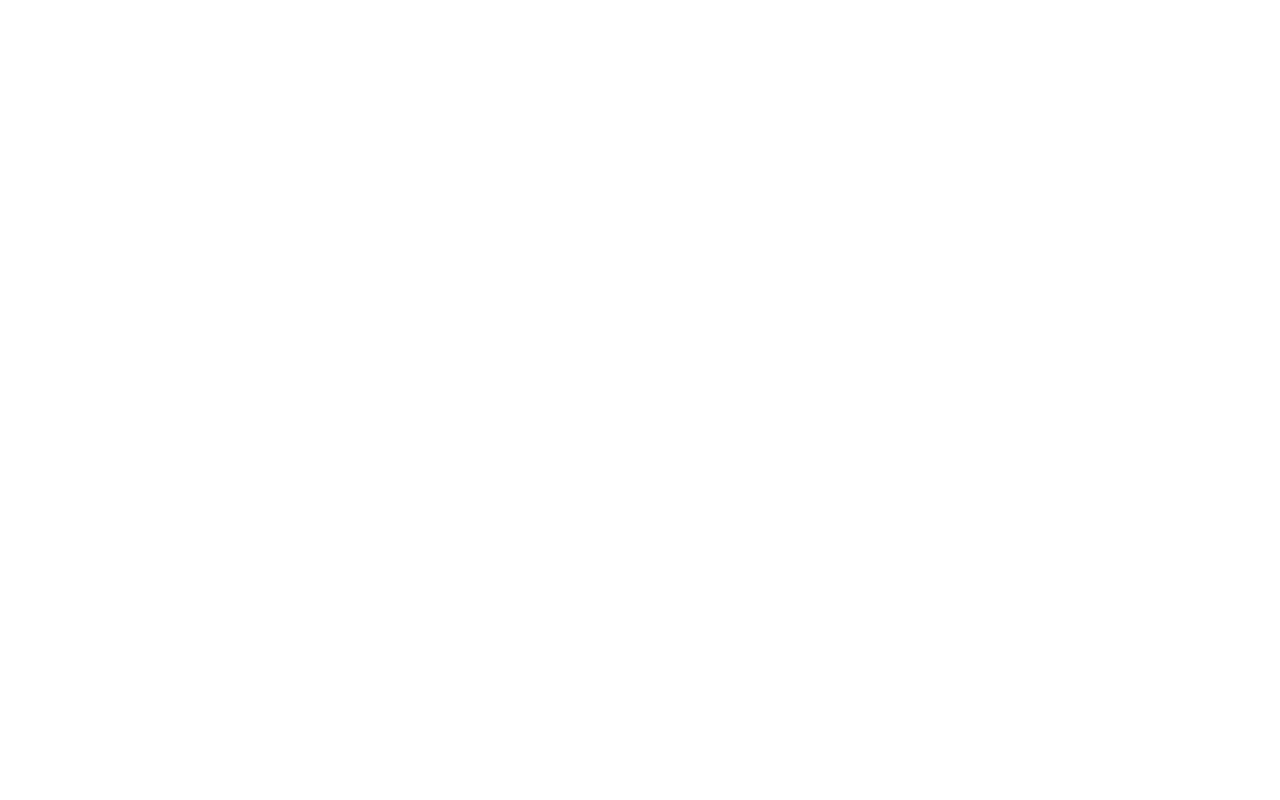
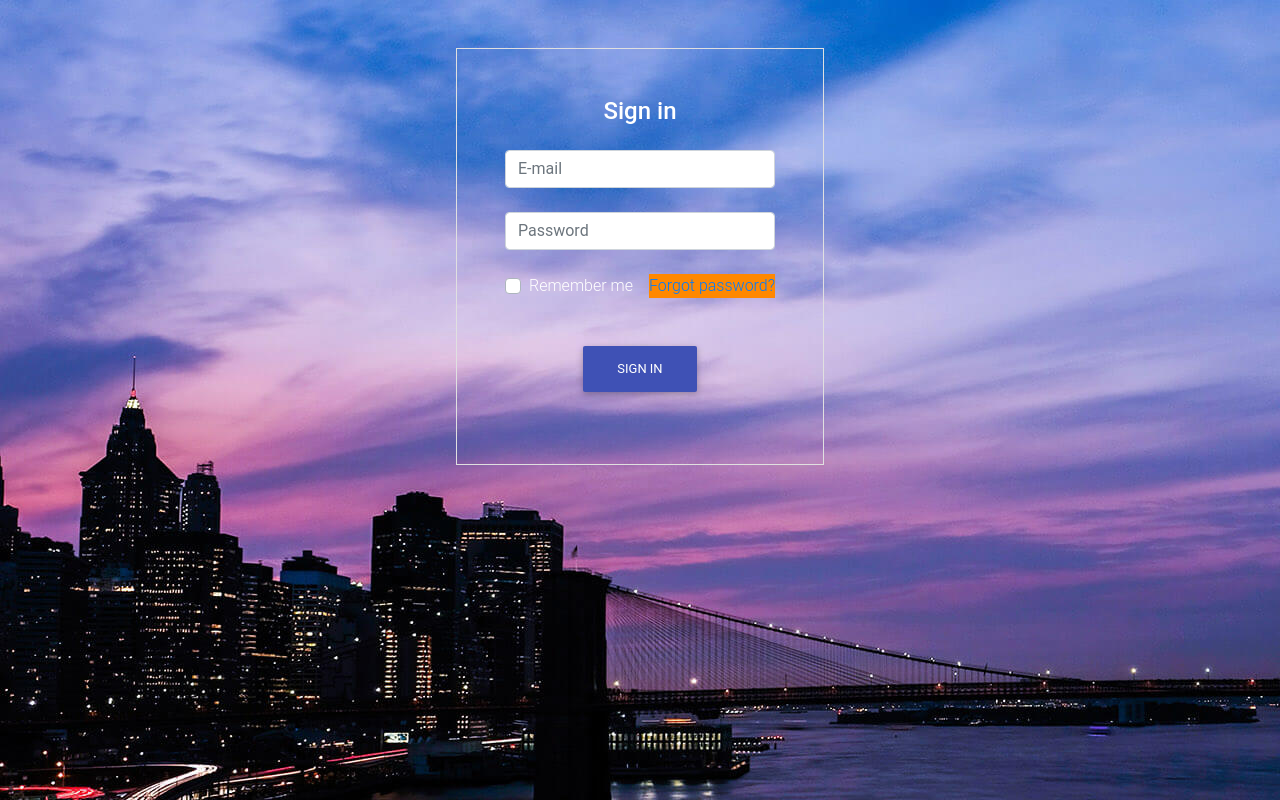
Before and after one commit to lodz-university-of-technology-masi/dropdatabase, a plain HTML site: page view-layer/index.html in a window 1280 px wide. Drawn offline with nearby package versions, Linux system fonts and the light colour scheme.

Commit message:
Add form to login + background image

```diff
--- a/view-layer/css/main.css
+++ b/view-layer/css/main.css
@@ -2,3 +2,11 @@
     margin: 0;
     padding: 0;
 }
+
+body {
+    background-image: url("../assets/loginBackground.jpg");
+}
+
+.mt-10 {
+    margin-top: 10rem;
+}
--- a/view-layer/index.html
+++ b/view-layer/index.html
@@ -15,7 +15,7 @@
     <meta name="author" content=""/>
 
     <!-------------------- TITLE SECTION -------------------->
-    <title></title>
+    <title>Login</title>
 
     <!-------------------- LINK SECTION -------------------->
     <link
@@ -40,6 +40,33 @@
   <!-------------------- BODY SECTION -------------------->
   <body>
 
+    <main class="container">
+      <div class="row justify-content-center mt-5 white-text">
+        <form class="text-center border border-light p-5 px-5" action="#!">
+          <p class="h4 mb-4 white-text">Sign in</p>
+
+          <input type="email" id="inputEmail" class="form-control mb-4" placeholder="E-mail">
+          <input type="password" id="inputPassword"
+                 class="form-control mb-4" placeholder="Password">
+
+          <div class="d-flex justify-content-around">
+            <div>
+              <div class="custom-control custom-checkbox">
+                <input type="checkbox" class="custom-control-input" id="inputRememberMe">
+                <label class="custom-control-label" for="inputRememberMe">
+                  Remember me
+                </label>
+              </div>
+            </div>
+
+            <a class="ml-3 warning-color-dark" href="">Forgot password?</a>
+          </div>
+
+          <button class="btn mt-5 mb-4 btn-indigo" type="submit">Sign in</button>
+        </form>
+      </div>
+    </main>
+
     <!-------------------- SCRIPT SECTION -------------------->
     <script
         src="https://cdnjs.cloudflare.com/ajax/libs/jquery/3.4.1/jquery.min.js">
```
Also changed, not shown: view-layer/assets/loginBackground.jpg (added).
